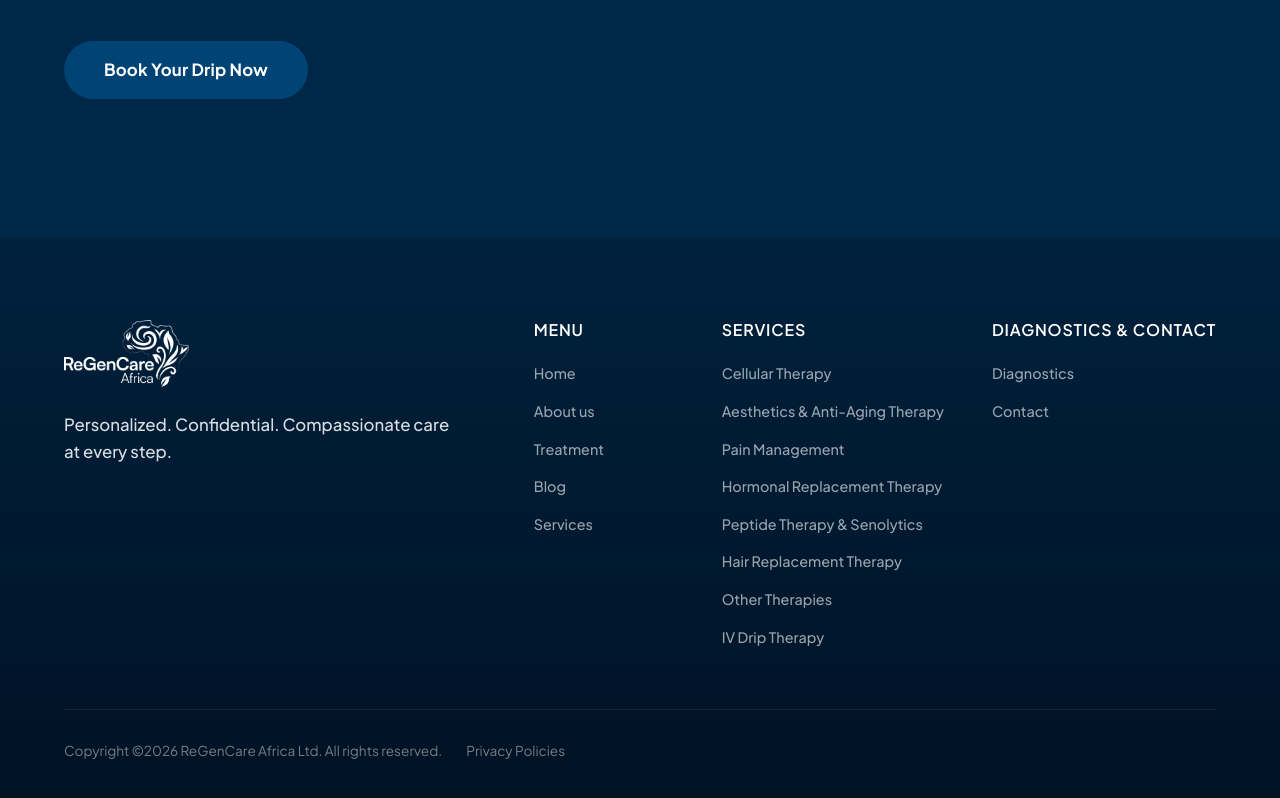
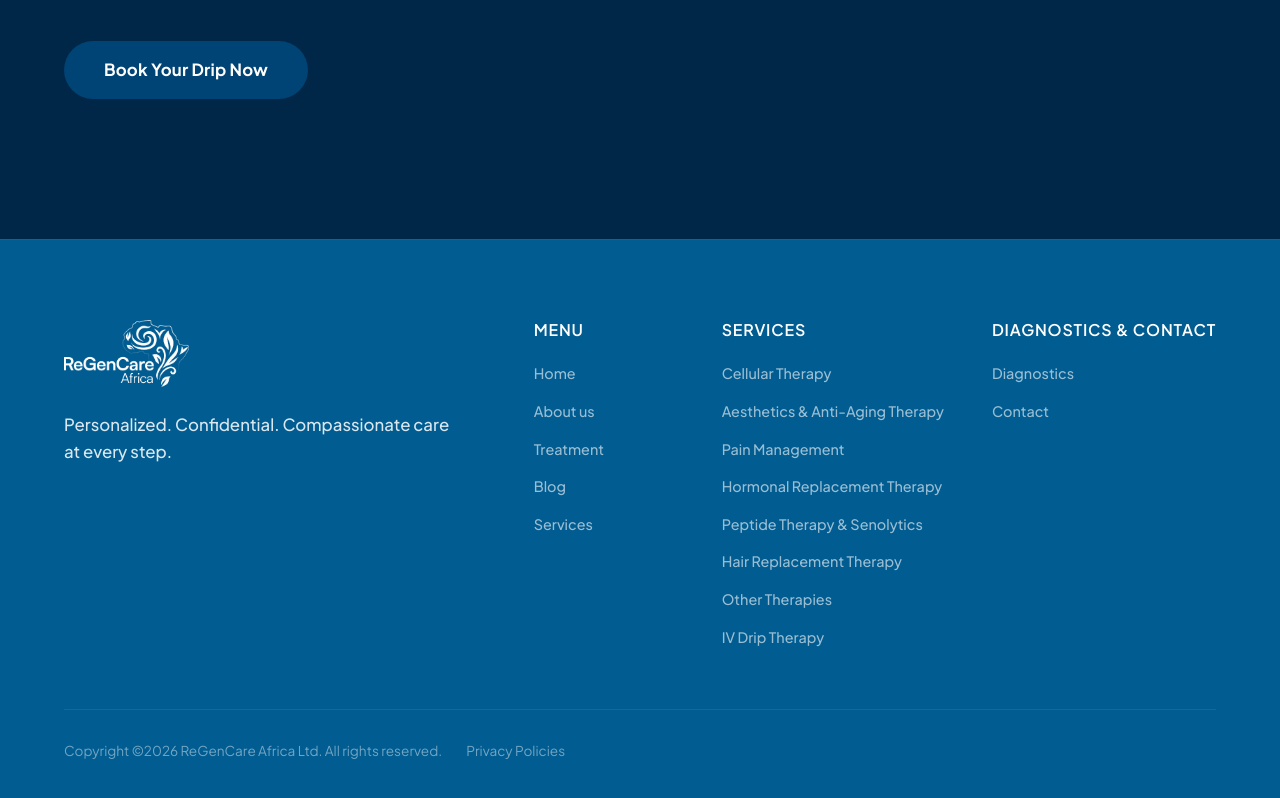
Before and after one commit to DrEnehHealthCareServices/Regen-Website, a React (Vite) app: page /services/iv-drip in a window 1280 px wide. Shown: the part 3385-4183 px from the top of the page. Built offline with nearby package versions, Linux system fonts and the light colour scheme.

Commit message:
style: update footer background color to #015C91

```diff
--- a/src/components/Footer.css
+++ b/src/components/Footer.css
@@ -3,7 +3,7 @@
  * ------------------------------------------------------------- */
 
 .site-footer {
-  background: var(--grad-footer);
+  background-color: #015C91;
   color: rgba(255, 255, 255, 0.7);
   padding: 80px 5vw 40px;
   margin-top: auto;
```
